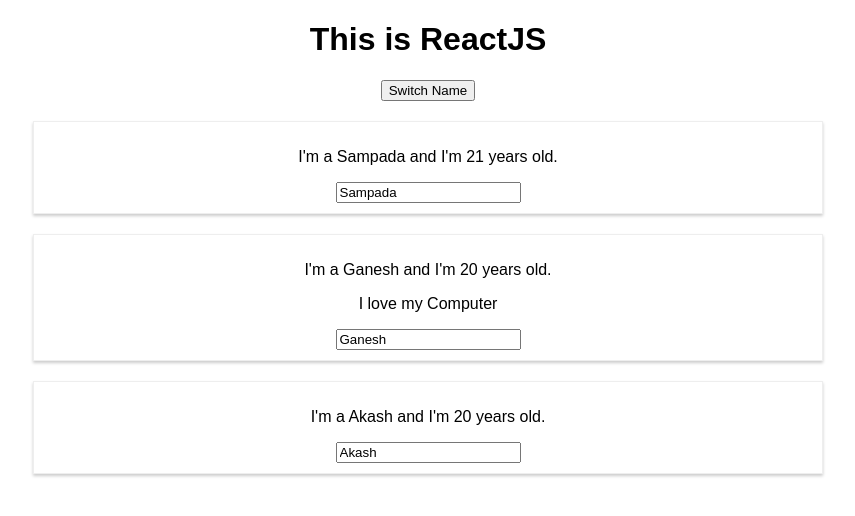
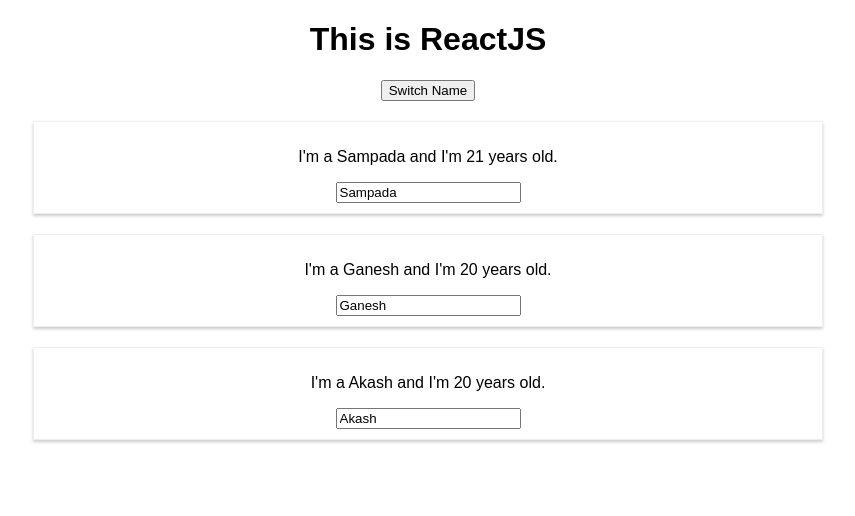
Before and after one commit to gnasherx/PracticeReactJS, a React (Create React App) app in the folder my-react-app/: page / in a window 1280 px wide. Both pictures are taken after a click on the button "Switch Name". Shown: the top 516 px of the page, without its empty margins (212-1067 px from the left). Built offline with nearby package versions, Linux system fonts and the light colour scheme.

Commit message:
deleting perosn but has flaw(mutable)

```diff
--- a/my-react-app/src/App.js
+++ b/my-react-app/src/App.js
@@ -12,27 +12,10 @@
     showPerson: false
   };
 
-  // If assign function as value to switchNameHandler then
-  // it is called as method (aka properties)
-  switchNameHandler = newName => {
-    // console.log("Was Clicked!");
-    this.setState({
-      persons: [
-        { name: "Sampada", age: 21 },
-        { name: newName, age: 20 },
-        { name: "Akash", age: 20 }
-      ]
-    });
-  };
-
-  nameChangeHandler = event => {
-    this.setState({
-      persons: [
-        { name: "Sampada", age: 21 },
-        { name: "Ganesh", age: 20 },
-        { name: event.target.value, age: 20 }
-      ]
-    });
+  deletePersonHandler = personIndex => {
+    const persons = this.state.persons;
+    persons.splice(personIndex, 1);
+    this.setState({ persons: persons });
   };
 
   togglePersonHandler = () => {
@@ -46,22 +29,16 @@
     if (this.state.showPerson) {
       persons = (
         <div>
-          <Person
-            name={this.state.persons[0].name}
-            age={this.state.persons[0].age}
-          />
-          <Person
-            name={this.state.persons[1].name}
-            age={this.state.persons[1].age}
-            click={this.switchNameHandler.bind(this, "gnasherx")} // bind is efficient way
-          >
-            I love my Computer
-          </Person>
-          <Person
-            name={this.state.persons[2].name}
-            age={this.state.persons[2].age}
-            typeNewName={this.nameChangeHandler}
-          />
+          {this.state.persons.map((person, index) => {
+            return (
+              <Person
+                click={this.deletePersonHandler.bind(index)}
+                key={person.name}
+                name={person.name}
+                age={person.age}
+              />
+            );
+          })}
         </div>
       );
     }
```
